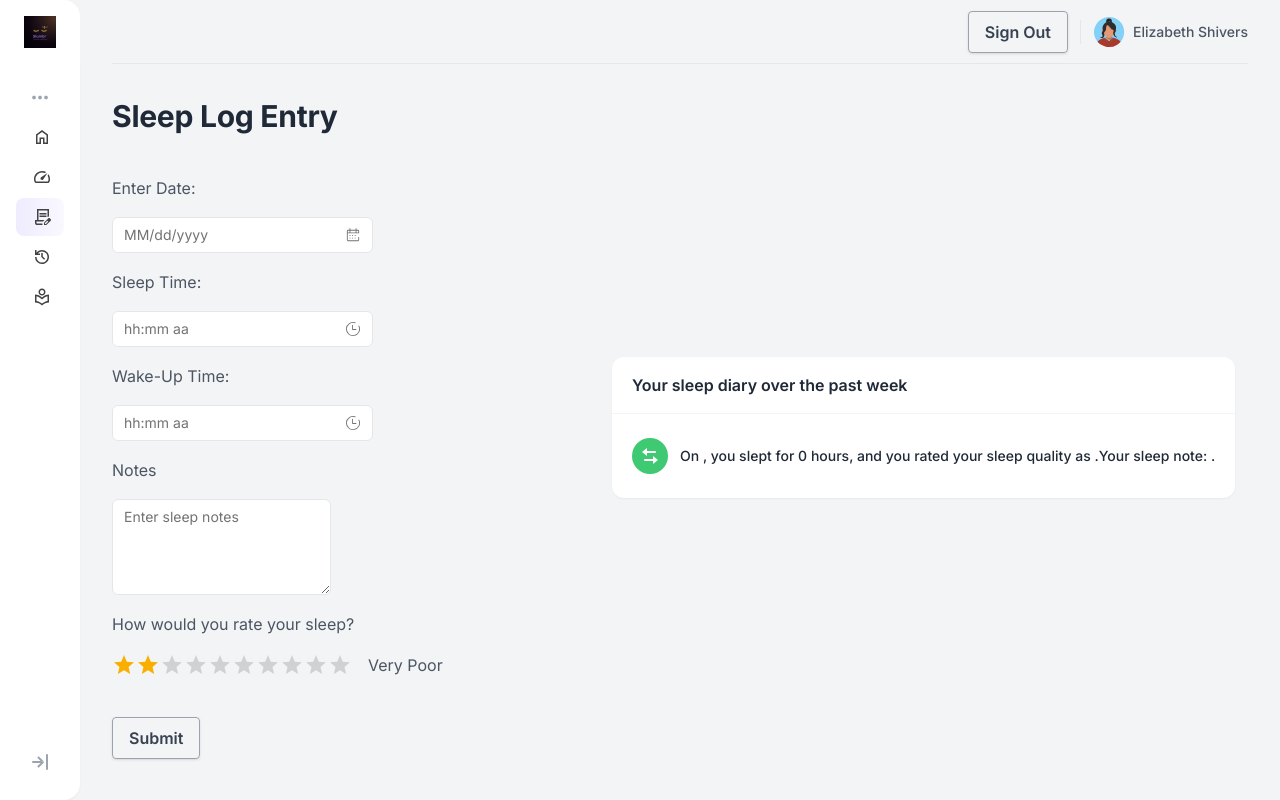
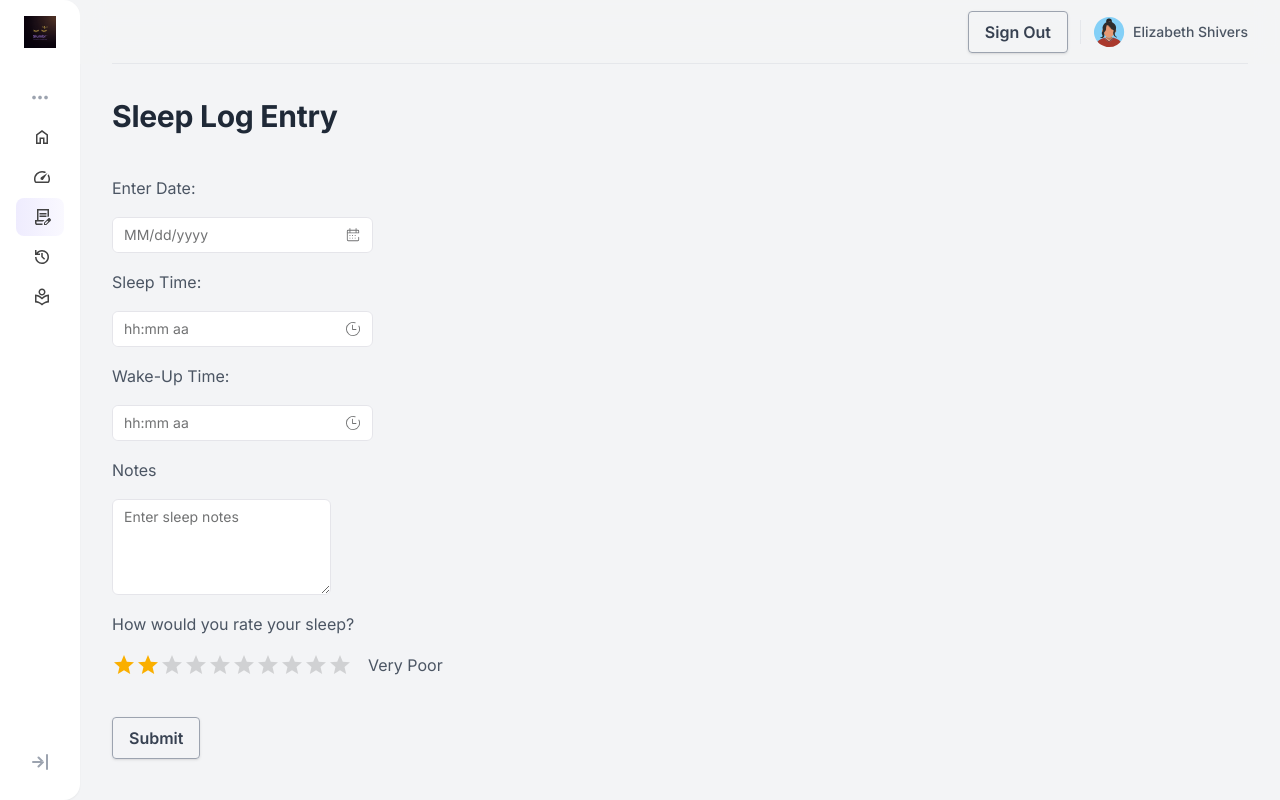
Before and after one commit to tenongene/slumbr, a React (Vite) app: page /logs in a window 1280 px wide. Built offline with nearby package versions, Linux system fonts and the light colour scheme.

Commit message:
reposition log

```diff
--- a/src/pages/Logs.jsx
+++ b/src/pages/Logs.jsx
@@ -129,12 +129,15 @@ function Logs() {
 
 
             </div>
+              <div className="mt-15">
+              <DashboardCard12 notes={notes} date={date} time = {wakeTime - sleepTime}/>
+              </div>
           </div>
 
               {/* Right: Actions */}
-          <div className="grid grid-flow-col sm:auto-cols-max justify-start sm:justify-end gap-1 mr-15">
-            <DashboardCard12 notes={notes} date={date} time = {wakeTime - sleepTime}/>
-          </div>
+          {/* <div className="grid grid-flow-col sm:auto-cols-max justify-start sm:justify-end gap-1 mr-15">
+
+          </div> */}
 
 
             </div>
```
